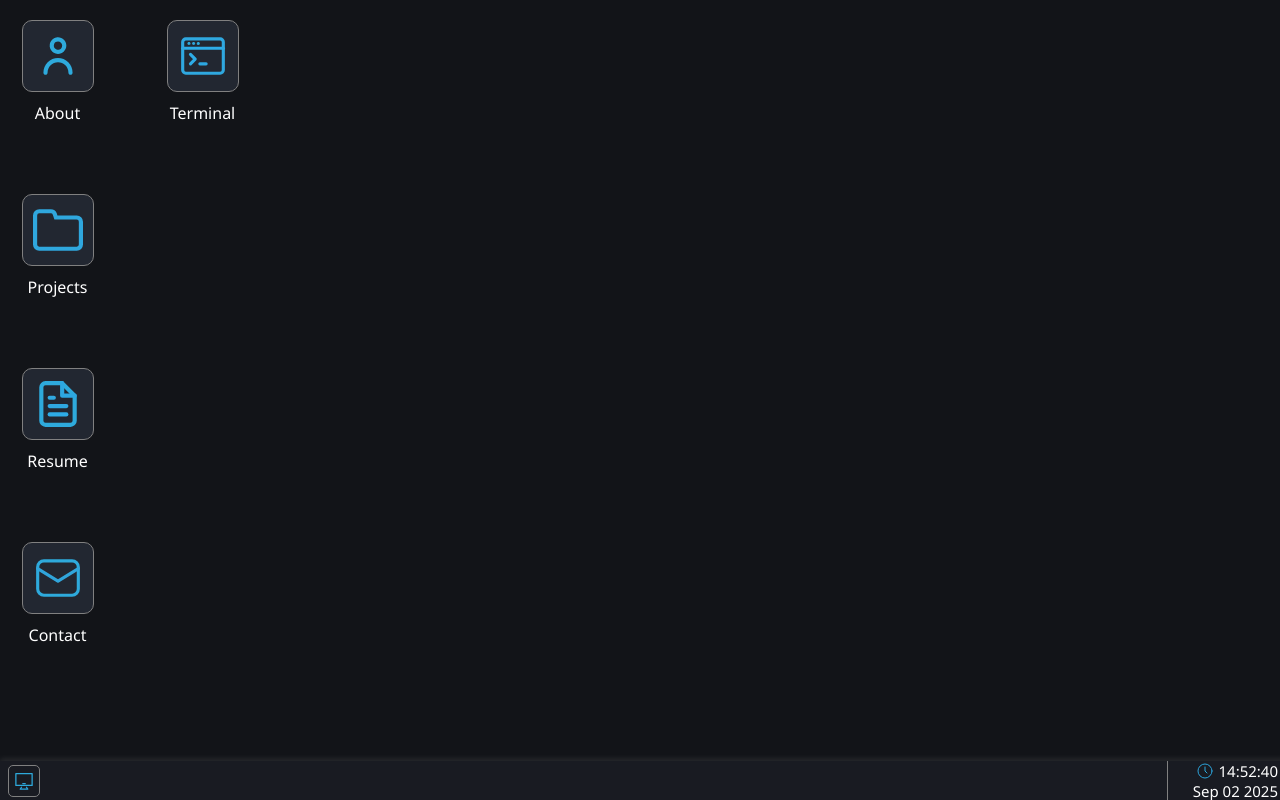
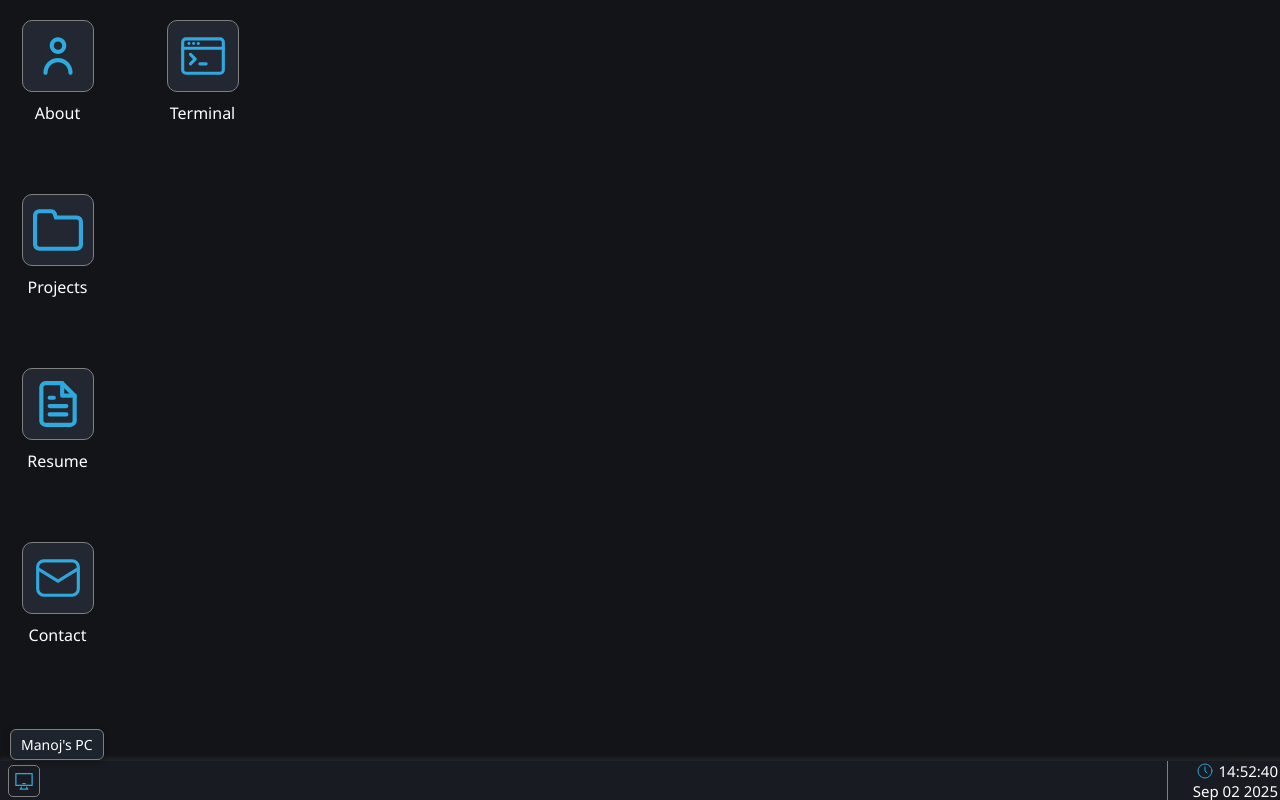
Before and after one commit to scar2o2/Manoj-portfolio, a React (Vite) app: page / in a window 1280 px wide. Both pictures are taken after a click on the element 24 px from the left and 780 px from the top of the page. Built offline with nearby package versions, Linux system fonts and the light colour scheme.

Commit message:
few changes in index.html and app.jsx

```diff
--- a/index.html
+++ b/index.html
@@ -2,9 +2,9 @@
 <html lang="en">
   <head>
     <meta charset="UTF-8" />
-    <link rel="icon" type="image/svg+xml" href="#" />
+    <link rel="icon" type="image/svg+xml" href="/icon.png" />
     <meta name="viewport" content="width=device-width, initial-scale=1.0" />
-    <title>Vite + React</title>
+    <title>Manoj's Portfolio</title>
   </head>
   <body>
     <div id="root"></div>
--- a/src/App.css
+++ b/src/App.css
@@ -105,6 +105,19 @@ body {
   display: inline-block;
   padding: 3px;
 }
+.pc-popup {
+  position: absolute;
+  bottom: 40px;
+  left: 10px;
+  background: rgb(30, 36, 45);
+  color: white;
+  border: 1px solid gray;
+  padding: 5px 10px;
+  border-radius: 6px;
+  box-shadow: 0 2px 6px rgba(0,0,0,0.3);
+  font-size: 14px;
+}
+
 
 #clock {
   color: white;
--- a/src/App.jsx
+++ b/src/App.jsx
@@ -9,12 +9,13 @@ import Terminal from './apps/Terminal';
 
 const App = () => {
   const [time, setTime] = useState('');
-  const [presentDate,setPresentDate]= useState('');
+  const [presentDate, setPresentDate] = useState('');
+  const [showPc, setShowPc] = useState(false);
 
   useEffect(() => {
     function updateClock() {
       const now = new Date();
-      const pDate= now.toDateString().slice(4);
+      const pDate = now.toDateString().slice(4);
       const hours = String(now.getHours()).padStart(2, '0');
       const minutes = String(now.getMinutes()).padStart(2, '0');
       const seconds = String(now.getSeconds()).padStart(2, '0');
@@ -36,20 +37,26 @@ const App = () => {
           <Projects />
           <Resume />
           <Contact />
-          <Terminal/>
+          <Terminal />
         </div>
       </Tab>
-      <div className='footer'>
+      <div className="footer">
         <div className="taskbar">
-          <div className="taskIcon">
+          <div
+            className="taskIcon"
+            onClick={() => setShowPc(!showPc)}
+          >
             <img className="taskIconImg" src="/pc.svg" alt="pc icon" />
           </div>
+          {showPc && (
+            <div className="pc-popup">Manoj's PC</div>
+          )}
         </div>
         <div id="clock">
-            <div className='time'>
-              <img src="/clock.svg" />
-              {time}
-            </div>
+          <div className="time">
+            <img src="/clock.svg" alt="clock icon" />
+            {time}
+          </div>
           <div>{presentDate}</div>
         </div>
       </div>
```
Also changed, not shown: public/icon.png (added).
